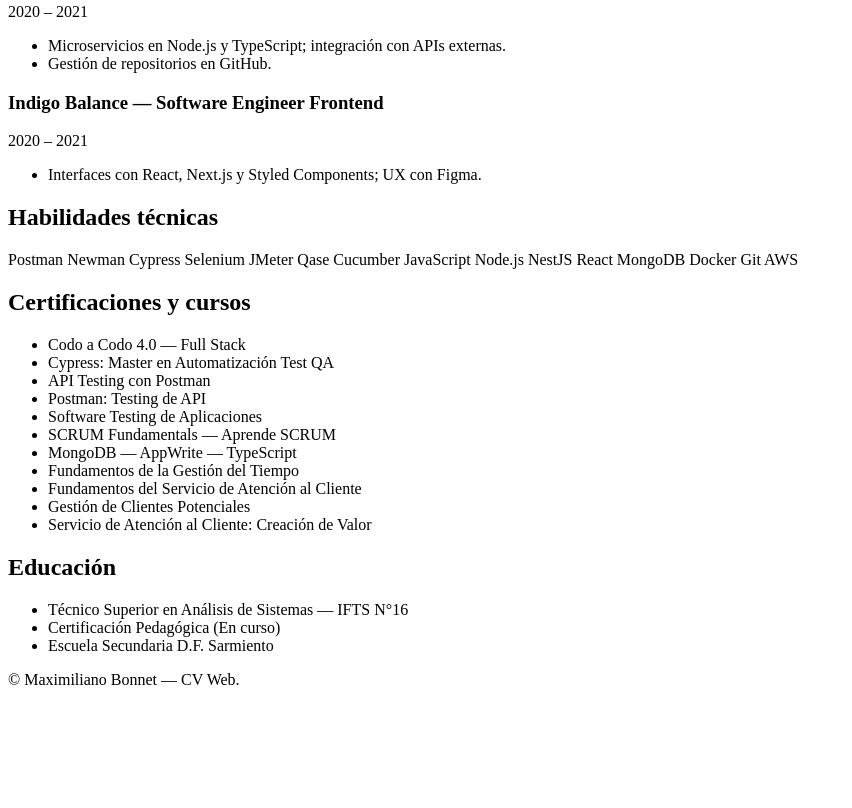
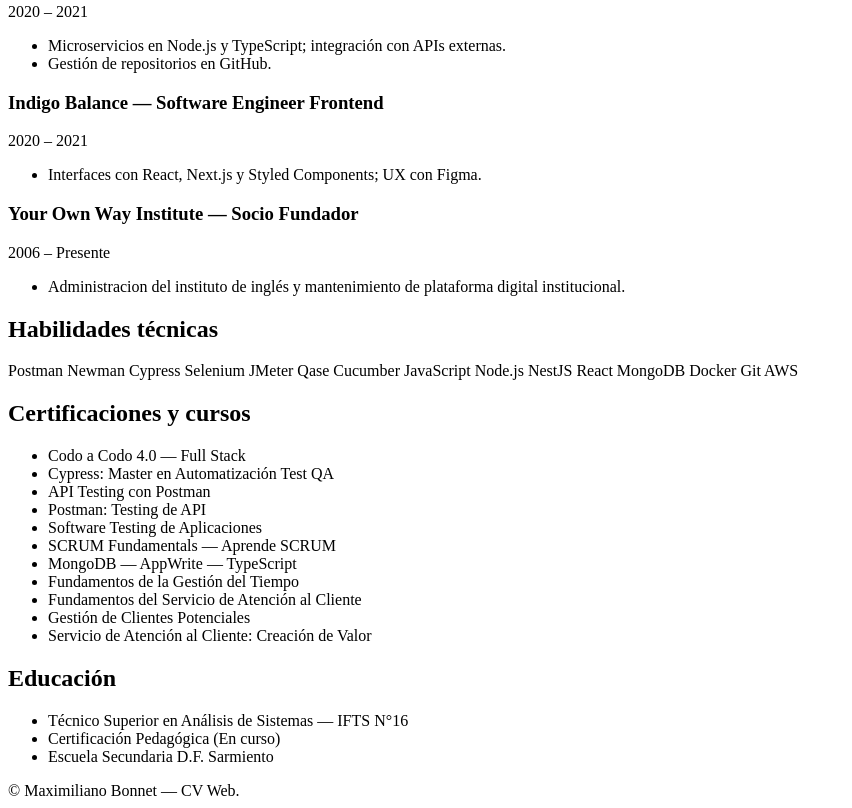
Before and after one commit to maxifulljob/CV-MBONNET, a plain HTML site: page index.html in a window 1280 px wide. Shown: the part 2735-3543 px from the top of the page, without its empty margins (0-852 px from the left). Before the commit the page ends 3432 px from the top, so only its background shows below. Drawn offline with Linux system fonts and the light colour scheme; a script that the page names is missing.

Commit message:
Update index.html

```diff
--- a/index.html
+++ b/index.html
@@ -100,7 +100,14 @@
             <ul class="bullets">
               <li>Interfaces con React, Next.js y Styled Components; UX con Figma.</li>
             </ul>
-
+          </div>
+          <div class="item">
+            <h3>Your Own Way Institute — Socio Fundador</h3>
+            <div class="meta">2006 – Presente</div>
+            <ul class="bullets">
+              <li>Administracion del instituto de inglés y mantenimiento de plataforma digital institucional.</li>
+            </ul>
+          </div>
         </div>
       </div>
 
```
